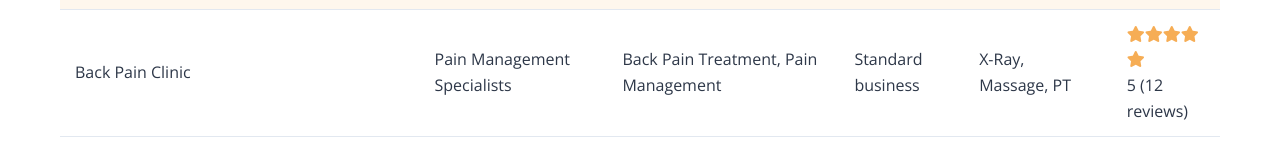
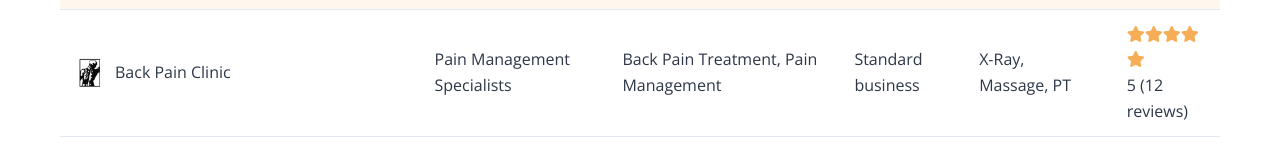
Before and after one commit to prouhet/ofallon-chiropractors, a plain HTML site: page index.html in a window 1280 px wide. Shown: the part 2649-2797 px from the top of the page. Drawn offline with nearby package versions, Linux system fonts and the light colour scheme.

Commit message:
23 Update index.html

```diff
--- a/index.html
+++ b/index.html
@@ -1411,7 +1411,7 @@
             rating: 5.0,
             reviews: 12,
             website: "https://backpainclinicbelleville.com/",
-            logo: "images/logos/backpainclinic.png",
+            logo: "images/logos/backpainclinic.webp",
             address: "5206 West Main St, Belleville, IL 62226",
             phone: "(618) 234-5200",
             isPremium: false,
@@ -1692,7 +1692,6 @@
                 logo.classList.add('practice-logo-small');
                 logo.onerror = function() {
                     console.log(`❌ Failed to load logo: ${this.src}`);
-                    console.log(`❌ Trying to load from: ${window.location.origin}/${this.src}`);
                     console.log(`❌ Image status: ${this.complete}, naturalWidth: ${this.naturalWidth}`);
                     this.style.display = 'none';
                 };
@@ -1822,7 +1821,7 @@
                 logoImg.alt = `${practice.name} logo`;
                 logoImg.className = 'profile-logo';
                 logoImg.onerror = function() {
-                    console.log(`Failed to load profile logo: ${this.src}`);
+                    console.log(`❌ Failed to load profile logo: ${this.src}`);
                     this.style.display = 'none';
                 };
 
```
